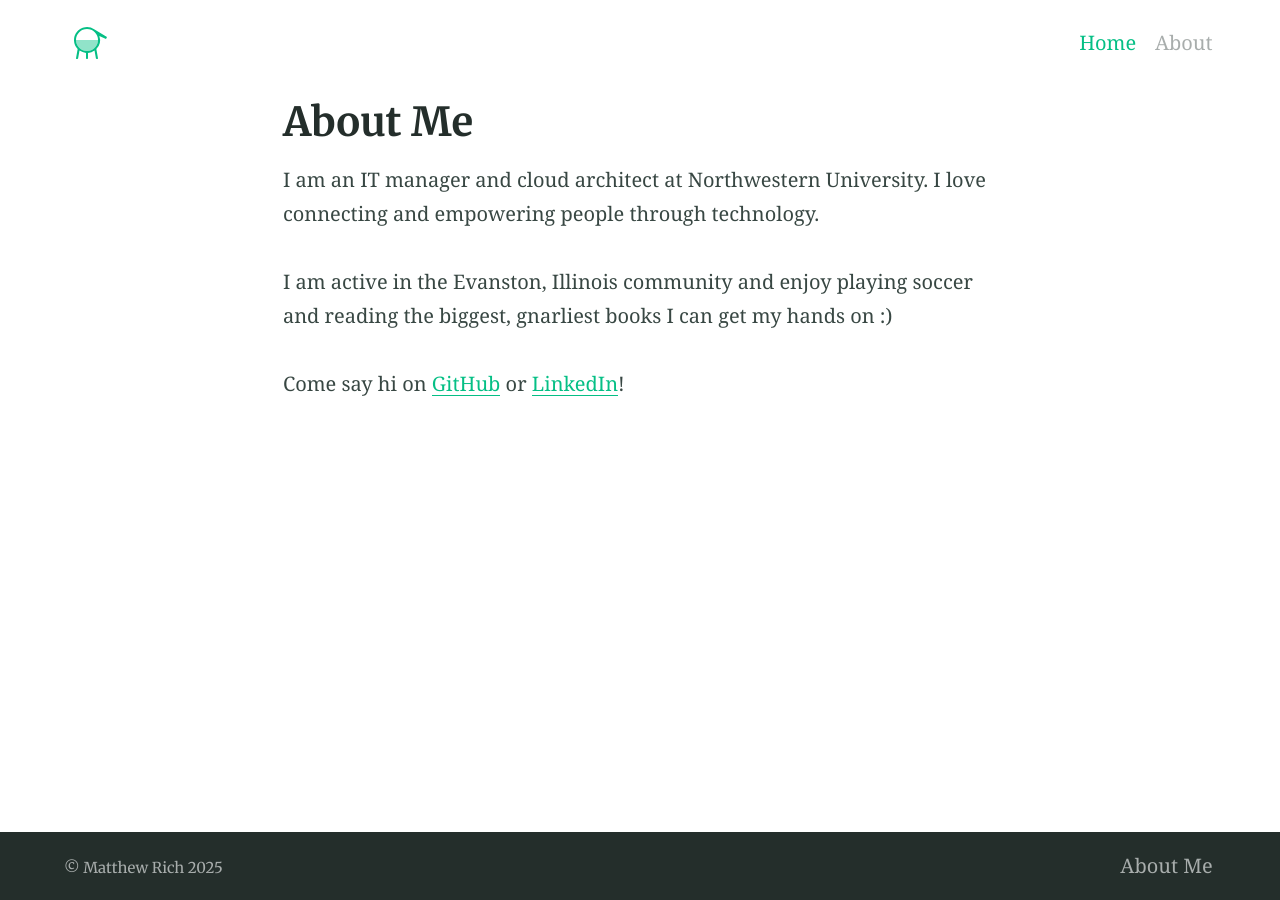
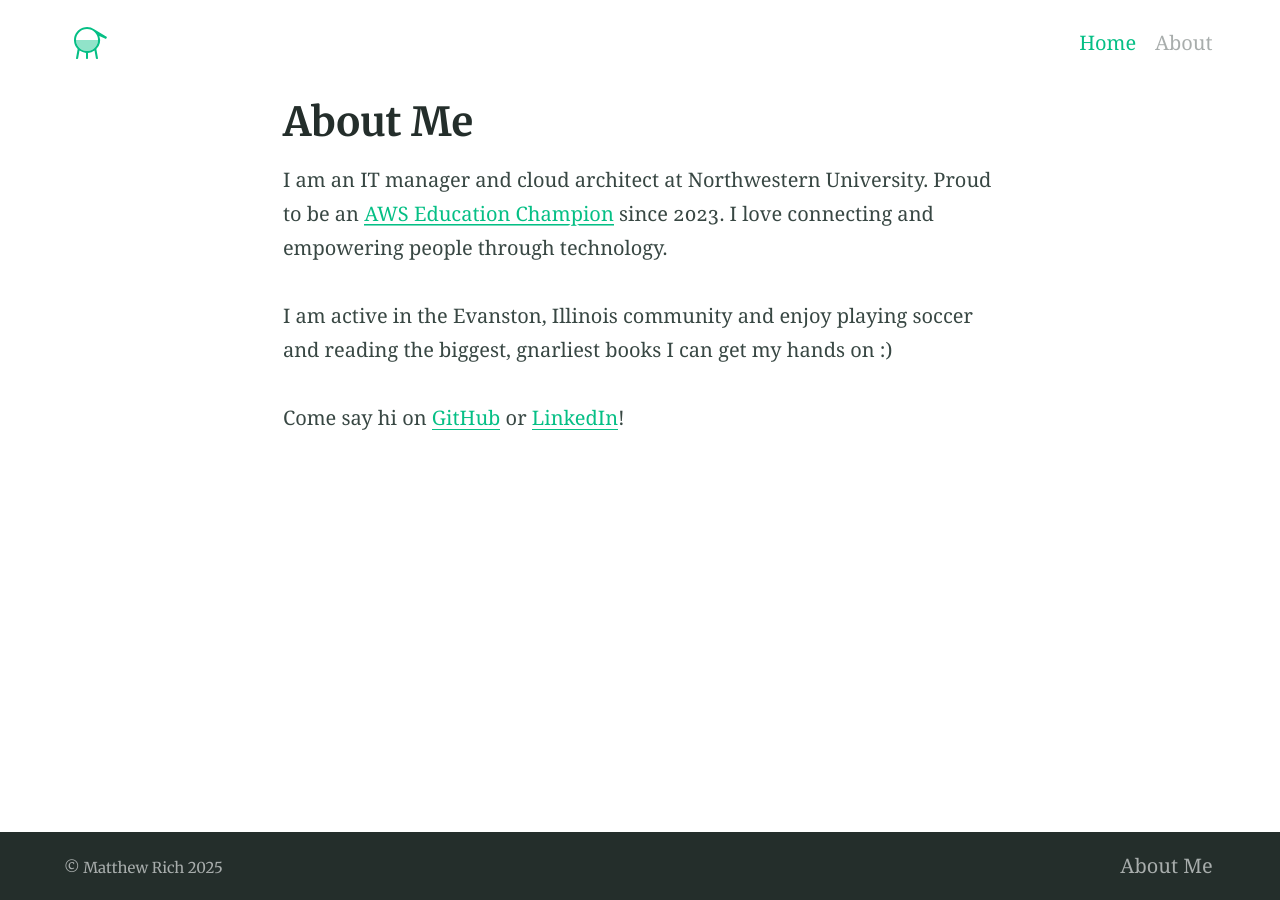
Before and after one commit to mrichnu/blog, a Jekyll site: the page built from about.md, in a window 1280 px wide. Built offline with Jekyll 4.4.1, drawn with Linux system fonts in a browser that asks for light colours.

Commit message:
Update about.md

```diff
--- a/about.md
+++ b/about.md
@@ -4,7 +4,7 @@ title: About Me
 permalink: /about/
 ---
 
-I am an IT manager and cloud architect at Northwestern University. I love connecting and empowering people through technology.
+I am an IT manager and cloud architect at Northwestern University. Proud to be an [AWS Education Champion](https://aws.amazon.com/education/education-champions/matthew-rich/) since 2023. I love connecting and empowering people through technology.
 
 I am active in the Evanston, Illinois community and enjoy playing soccer and reading the biggest, gnarliest books I can get my hands on :)
 
```
